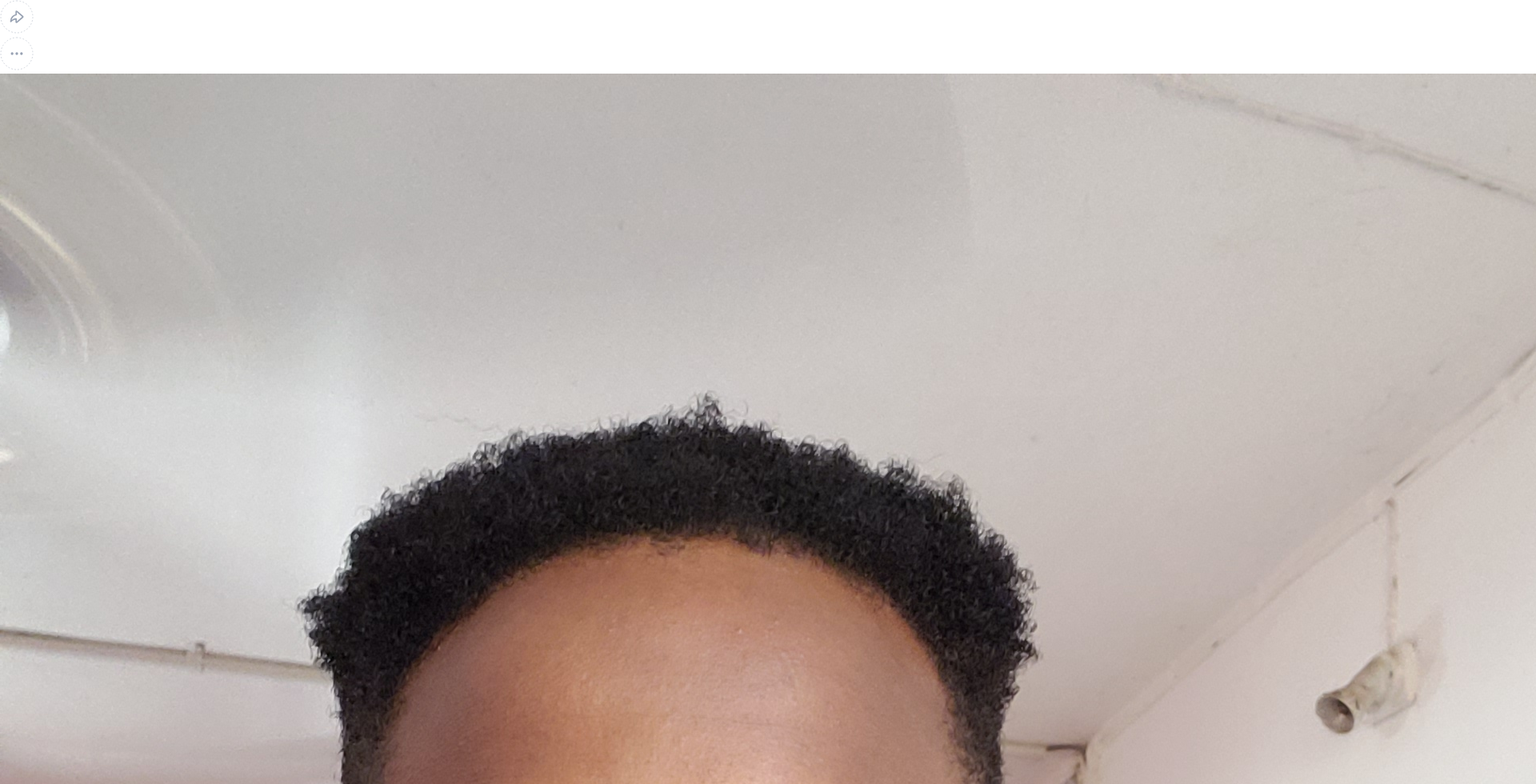
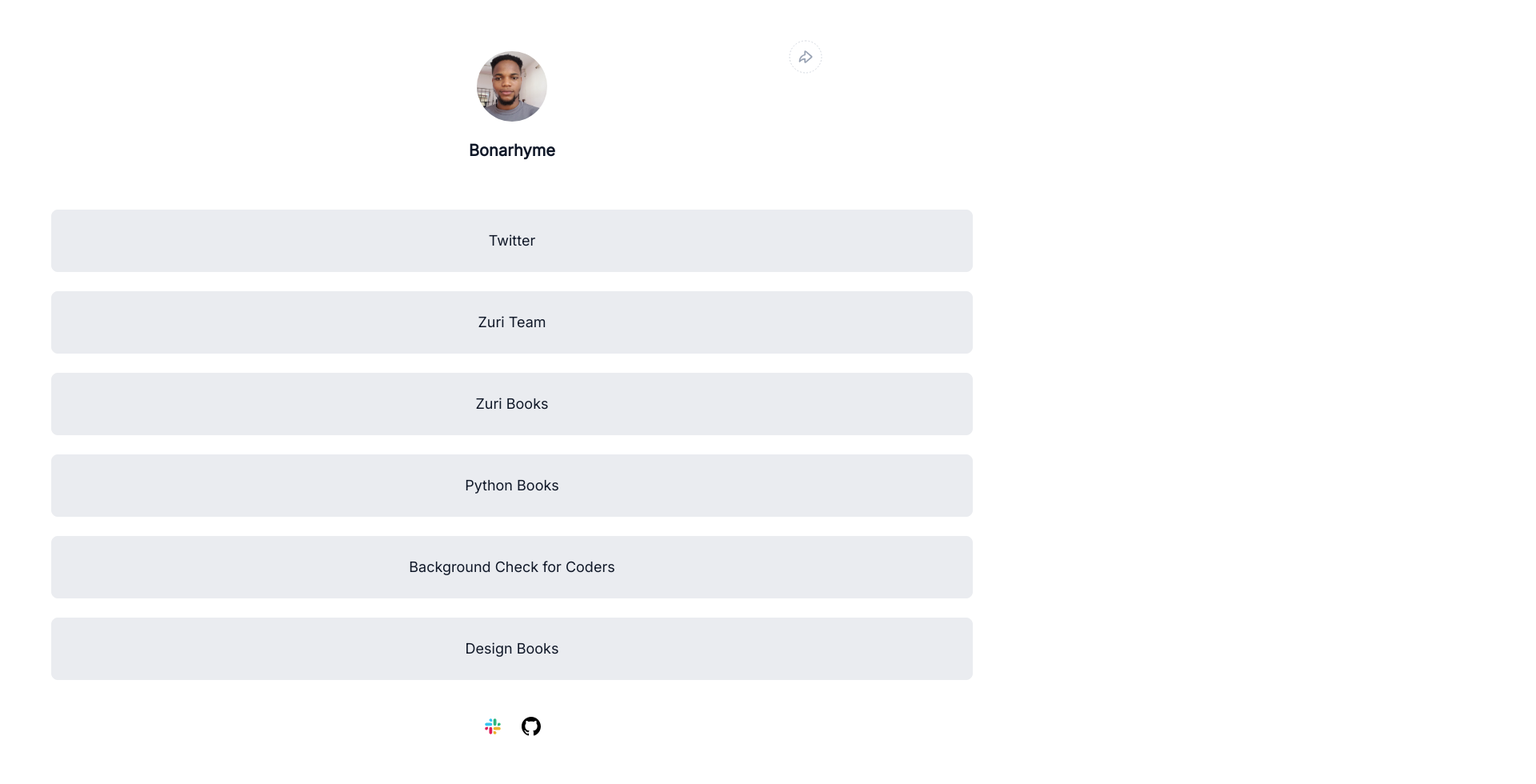
Before and after one commit to bonarhyme/hng-9, a React (Create React App) app: page / in a window 1280 px wide. Shown: the top 980 px of the page at 80% size, 1920 px wide, since content can reach past the window. Built offline with nearby package versions, Linux system fonts and the light colour scheme.

Commit message:
Added styles for desktop view

```diff
--- a/src/index.css
+++ b/src/index.css
@@ -1,13 +1,112 @@
+@import url("https://fonts.googleapis.com/css2?family=Inter&display=swap");
+
 body {
   margin: 0;
-  font-family: -apple-system, BlinkMacSystemFont, 'Segoe UI', 'Roboto', 'Oxygen',
-    'Ubuntu', 'Cantarell', 'Fira Sans', 'Droid Sans', 'Helvetica Neue',
+  font-family: -apple-system, BlinkMacSystemFont, "Segoe UI", "Roboto", "Oxygen",
+    "Ubuntu", "Cantarell", "Fira Sans", "Droid Sans", "Helvetica Neue",
     sans-serif;
   -webkit-font-smoothing: antialiased;
   -moz-osx-font-smoothing: grayscale;
+  max-width: 1440px;
 }
 
-code {
-  font-family: source-code-pro, Menlo, Monaco, Consolas, 'Courier New',
-    monospace;
+.main {
+  max-width: 1216px;
+  padding-top: 4rem;
+  margin-right: auto;
+  margin-left: auto;
 }
+
+.profile {
+  height: 142px;
+  max-width: 1152px;
+  position: relative;
+  display: flex;
+  flex-direction: column;
+  justify-content: space-between;
+  align-items: center;
+  margin-bottom: 56px;
+  margin-left: auto;
+  margin-right: auto;
+}
+
+.share-button {
+  position: absolute;
+  left: 80%;
+  top: -10%;
+}
+.share-button.small-screen {
+  display: none;
+}
+.share-button.big-screen {
+  display: block;
+}
+
+.profile-image {
+  width: 88px;
+  height: 88px;
+  object-fit: cover;
+  border-radius: 50%;
+}
+
+#twitter {
+  color: #101828;
+  font-family: "Inter", sans-serif;
+  font-weight: 700;
+  line-height: 30px;
+  text-align: center;
+  font-size: 20px;
+}
+
+#slack {
+  display: none;
+}
+.links {
+  max-width: 1152px;
+  display: flex;
+  flex-direction: column;
+  gap: 24px;
+  margin-left: auto;
+  margin-right: auto;
+}
+.links > * {
+  background-color: #eaecf0;
+  display: block;
+  height: 76px;
+  display: flex;
+  justify-content: center;
+  align-items: center;
+  text-decoration: none;
+  color: #101828;
+  font-family: "Inter", sans-serif;
+  line-height: 28px;
+  font-size: 18px;
+  font-weight: 500;
+  border: 1px solid #eaecf0;
+  border-radius: 8px;
+}
+
+.externals {
+  height: 72px;
+  max-width: 1216px;
+  background-color: white;
+  padding: 24px 0;
+  display: flex;
+  gap: 24px;
+  justify-content: center;
+  align-items: center;
+}
+
+.footer {
+  height: 160px;
+  max-width: 1440px;
+  display: flex;
+  align-items: center;
+  justify-content: space-between;
+  margin-left: auto;
+  margin-right: auto;
+  padding-left: 48px;
+  padding-right: 48px;
+  color: #667085;
+  padding-bottom: 2rem;
+}
```
